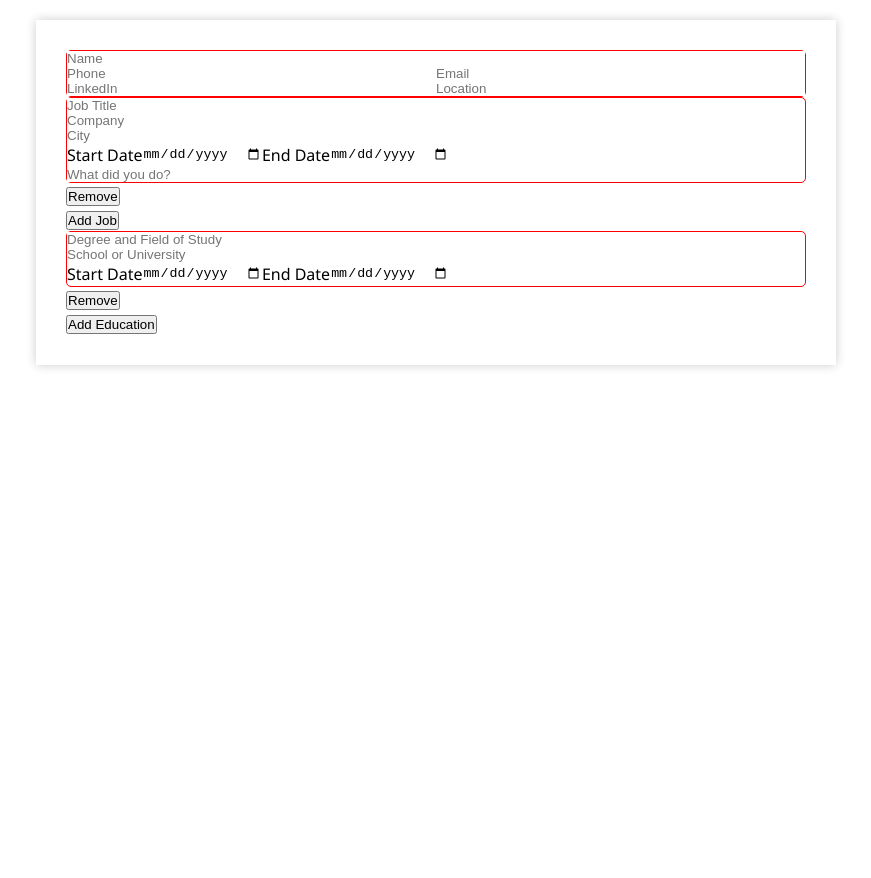
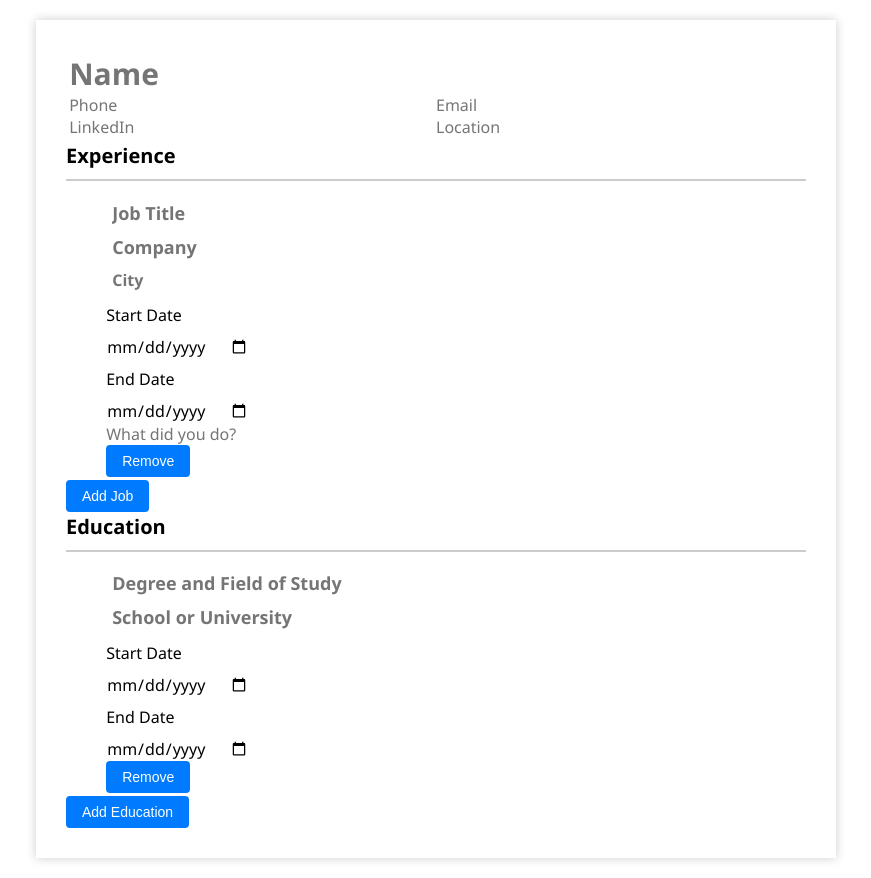
Before and after one commit to cwiggin7/CV-Application, a React (Vite) app: page / in a window 1280 px wide. Shown: the whole page, without its empty margins (204-1075 px from the left). Before the commit the page ends 800 px from the top, so only its background shows below. Built offline with nearby package versions, Linux system fonts and the light colour scheme.

Commit message:
CSS styling for form elements

```diff
--- a/src/App.css
+++ b/src/App.css
@@ -2,32 +2,88 @@
   margin: 20px auto;
   width: 800px;
   height: 100%;
-  background-color: #fff;
-  box-shadow: 0 0 10px rgba(0,0,0,.2);
+  box-shadow: 0 0 10px rgba(0, 0, 0, 0.2);
   padding: 30px;
 }
 
-form {
-  border: 1px solid red;
-  border-radius: 5px;
+.experience-header,
+.education-header {
+  border-bottom: 2px solid #ccc;
+  margin-bottom: 10px;
+  padding-bottom: 8px;
+  font-size: 20px;
+  font-weight: bold;
+}
+
+
+.general-container,
+.experience-container,
+.education-container {
+  /* border: 2px solid red; */
+  padding: 0.2rem;
+  border-radius: 10px;
 }
 
 .general-form {
   display: grid;
-  grid-template: repeat(3, 1fr) / 1fr 1fr;
 }
 
 .name {
+  font-size: 30px;
+  font-weight: bold;
   grid-column: 1 / 3;
 }
 
-input {
-  outline: none;
-  border: none;
-  display: block;
+.experience-container,
+.education-container {
+  width: 90%;
+  margin: 0 auto;
 }
 
-.JobDuration,
-.SchoolDuration {
-  display: flex;
+.job-title,
+.company,
+.degree,
+.school {
+  font-size: 18px;
 }
+
+.job-title,
+.company,
+.city,
+.degree,
+.school {
+  font-weight: bold;
+  padding: 4px;
+  margin: 2px;
+}
+
+input {
+  display: block;
+  border: none;
+  font-size: 16px;
+  font-family: "Segoe UI", sans-serif;
+  outline: none;
+}
+
+label {
+  display: block;
+  margin: 8px 0;
+}
+
+button {
+  padding: 8px 16px;
+  background-color: #007bff;
+  color: white;
+  border: none;
+  border-radius: 4px;
+  cursor: pointer;
+  font-size: 14px;
+}
+
+button:hover {
+  background-color: #0056b3;
+}
+
+button:active {
+  background-color: #003d80;
+}
--- a/src/App.jsx
+++ b/src/App.jsx
@@ -49,6 +49,8 @@ function App() {
     <div className="app-container">
       <div className="resume">
         <BasicInfoSection />
+
+<div className="experience-header">Experience</div>
         {experienceSections.map((e, index) => (
           <ExperienceInfoSection
             key={e.id}
@@ -57,6 +59,7 @@ function App() {
         ))}
         <button onClick={addExperienceSection}>Add Job</button>
 
+        <div className="experience-header">Education</div>
         {educationSections.map((e, index) => (
           <EducationSection
             key={e.id}
--- a/src/components/EducationSection.jsx
+++ b/src/components/EducationSection.jsx
@@ -3,16 +3,22 @@ import PropTypes from "prop-types";
 function EducationSection({ onRemove }) {
   return (
     <div className="education-container">
-      <form>
-        <input type="text" placeholder="Degree and Field of Study" />
-        <input type="text" placeholder="School or University" />
-        <div className="SchoolDuration">
-          <label htmlFor="start-date">Start Date</label>
-          <input type="date" name="start-date" className="start-date" />
+      <form className="education-form">
+        <input
+          type="text"
+          placeholder="Degree and Field of Study"
+          className="degree"
+        />
+        <input
+          type="text"
+          placeholder="School or University"
+          className="school"
+        />
+        <label htmlFor="start-date">Start Date</label>
+        <input type="date" name="start-date" className="start-date" />
 
-          <label htmlFor="end-date">End Date</label>
-          <input type="date" name="end-date" className="end-date" />
-        </div>
+        <label htmlFor="end-date">End Date</label>
+        <input type="date" name="end-date" className="end-date" />
       </form>
       <button onClick={onRemove}>Remove</button>
     </div>
--- a/src/components/ExperienceInfoSection.jsx
+++ b/src/components/ExperienceInfoSection.jsx
@@ -3,18 +3,16 @@ import PropTypes from "prop-types";
 function ExperienceInfoSection({ onRemove }) {
   return (
     <div className="experience-container">
-      <form>
+      <form className="experience-form">
         <input type="text" placeholder="Job Title" className="job-title" />
         <input type="text" placeholder="Company" className="company" />
         <input type="text" placeholder="City" className="city" />
 
-        <div className="JobDuration">
-          <label htmlFor="start-date">Start Date</label>
-          <input type="date" name="start-date" className="start-date" />
+        <label htmlFor="start-date">Start Date</label>
+        <input type="date" name="start-date" className="start-date" />
 
-          <label htmlFor="end-date">End Date</label>
-          <input type="date" name="end-date" className="end-date" />
-        </div>
+        <label htmlFor="end-date">End Date</label>
+        <input type="date" name="end-date" className="end-date" />
         <input
           placeholder="What did you do?"
           className="job-responsibilities"
```
